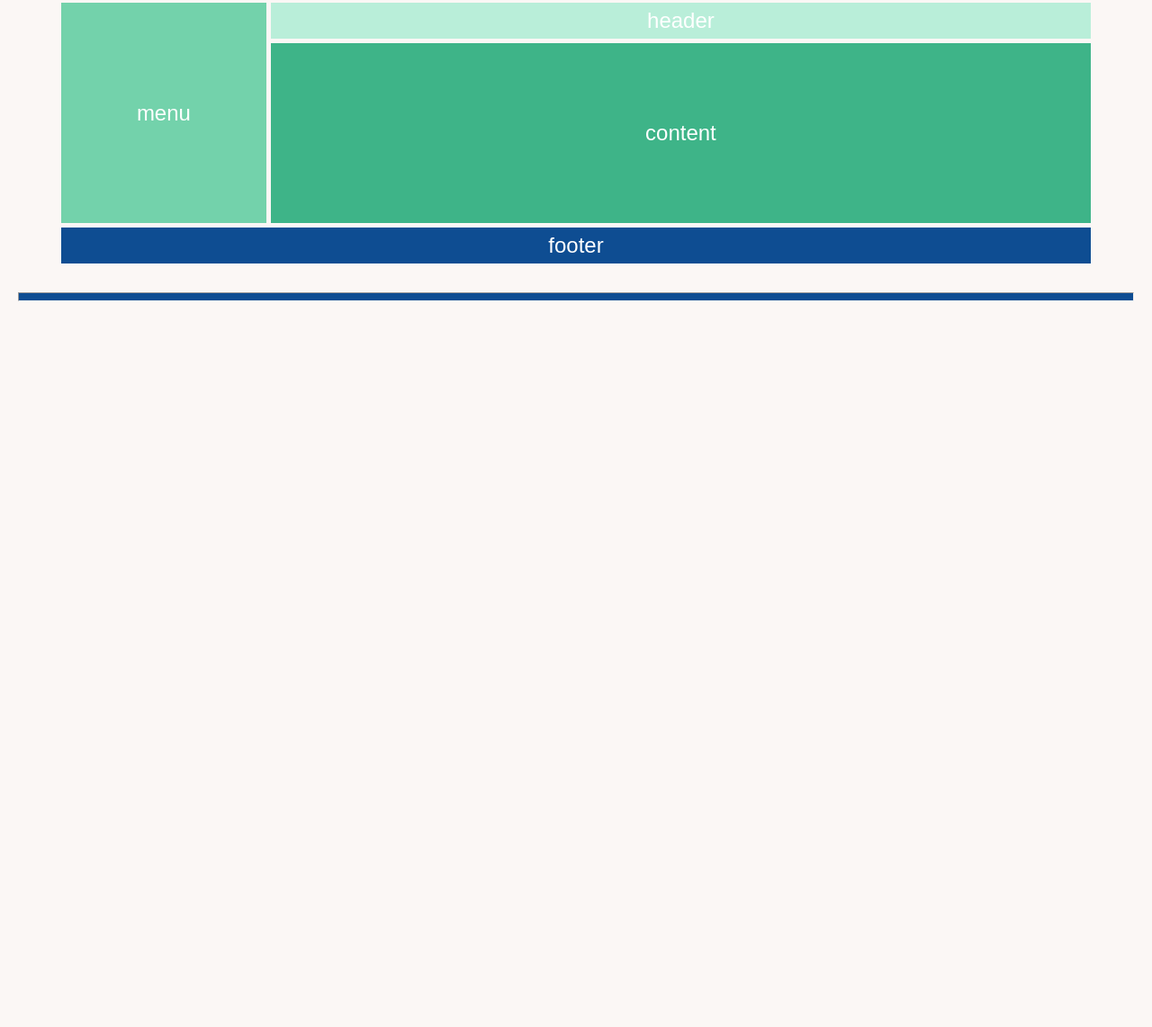
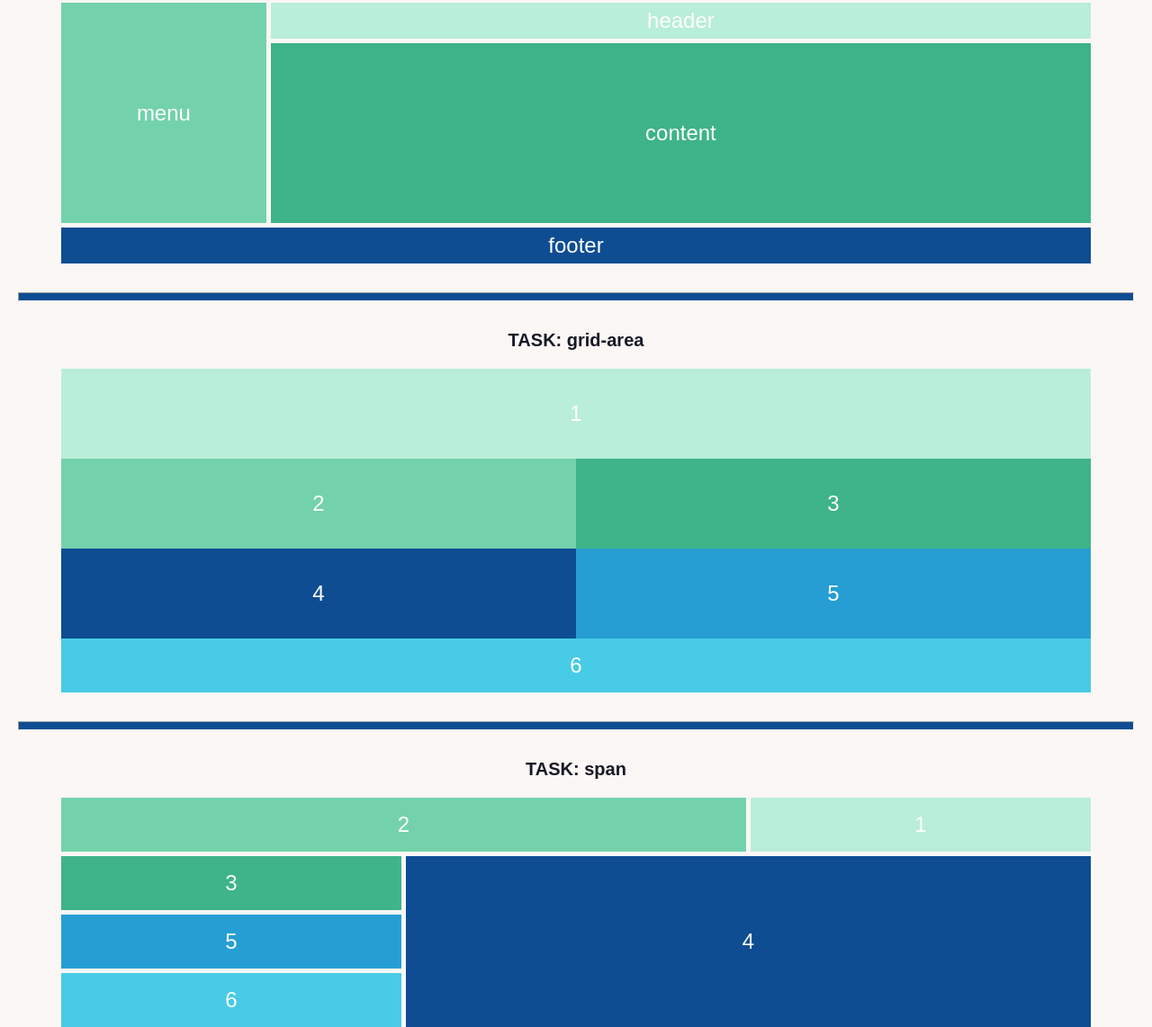
Before and after one commit to etrifonova/tory-repo, a plain HTML site: page responsive layout/grid/index.html in a window 1280 px wide. Shown: the part 1451-2593 px from the top of the page at 90% size. Before the commit the page ends 1786 px from the top, so only its background shows below. Drawn offline with Linux system fonts and the light colour scheme.

Commit message:
feat: grid practice

```diff
--- a/responsive layout/grid/index.html
+++ b/responsive layout/grid/index.html
@@ -42,5 +42,28 @@
 
     </section>
     <hr />
+    <section class="section">
+      <h1>TASK: grid-area </h1>
+      <div class="container-task-4 wrapper">
+        <div>1</div>
+        <div>2</div>
+        <div>3</div>
+        <div>4</div>
+        <div>5</div>
+        <div>6</div>
+      </div>
+    </section>
+    <hr />
+    <section class="section">
+      <h1>TASK: span </h1>
+      <div class="container-task-5 wrapper">
+        <div>1</div>
+        <div>2</div>
+        <div>3</div>
+        <div>4</div>
+        <div>5</div>
+        <div>6</div>
+      </div>
+    </section>
   </body>
 </html>
--- a/responsive layout/grid/styles.css
+++ b/responsive layout/grid/styles.css
@@ -124,3 +124,40 @@ grid-column: 2 / -1;
   grid-column-start: 1;
   grid-column-end: -1;
 } */
+
+/* grid-area */
+.container-task-4 {
+  display: grid;
+  grid-template:repeat(3, 100px) / repeat(2, 1fr);
+}
+
+.container-task-4 > div:first-child {
+  grid-area: 1/1/2/3
+}
+
+.container-task-4 > div:last-child {
+  grid-area: 4/1 /5/3
+}
+
+/* span */
+.container-task-5 {
+  display: grid;
+  grid-template: repeat(2, 1fr)  / repeat(3, 1fr);
+  grid-gap: 5px;
+}
+
+.container-task-5 > div:nth-child(2) {
+  grid-column: span 2;
+}
+
+.container-task-5 > div:nth-child(2) {
+  order:-2;
+}
+
+.container-task-5 > div:nth-child(1) {
+  order:-1;
+}
+
+.container-task-5 > div:nth-child(4) {
+    grid-area: span 3/span 2;
+}
```
